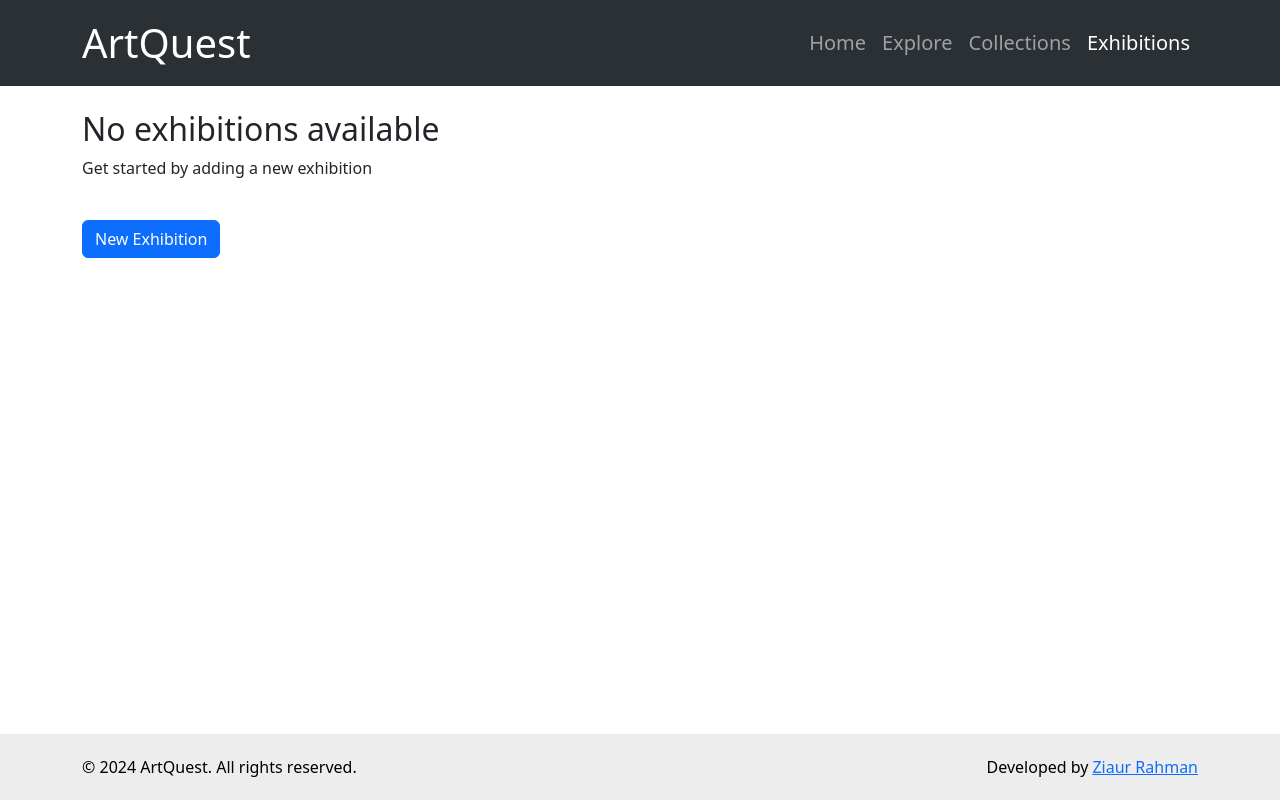
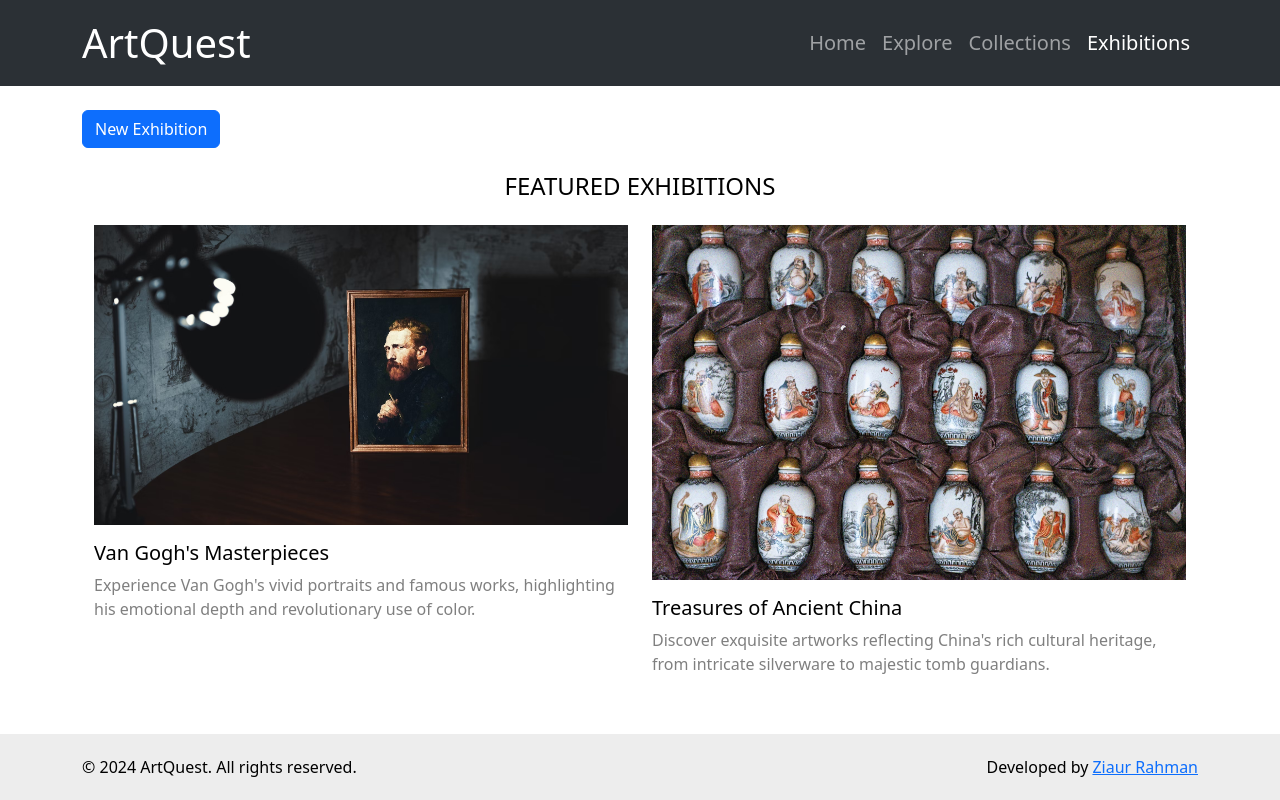
Before and after one commit to ziaxgit/ArtQuest, a React (Vite) app in the folder Frontend/: page /exhibitions in a window 1280 px wide. Built offline with nearby package versions, Linux system fonts and the light colour scheme.

Commit message:
render featured exhibitions on exhibition page

```diff
--- a/Frontend/src/Components/Exhibitions.tsx
+++ b/Frontend/src/Components/Exhibitions.tsx
@@ -18,6 +18,7 @@ import {
 } from "../utils/exhibitionStorage";
 import { MdOutlineEdit } from "react-icons/md";
 import { MdDelete } from "react-icons/md";
+import FeaturedExhibition from "./FeaturedExhibition";
 
 interface Artwork {
   id: number;
@@ -58,7 +59,7 @@ export default function Exhibitions() {
     null
   );
   const [showNoArtworkModal, setShowNoArtworkModal] = useState(false);
-
+  console.log(exhibitions);
   const handleClose = () => {
     setShow(false);
     setError(null);
@@ -172,16 +173,10 @@ export default function Exhibitions() {
   return (
     <>
       <Container>
-        {exhibitions.length === 0 && (
-          <>
-            <h2 className="mt-4">No exhibitions available</h2>
-            <p>Get started by adding a new exhibition </p>
-          </>
-        )}
-
-        <Button onClick={handleShow} variant="primary" className="mt-4">
+        <Button onClick={handleShow} variant="primary" className="mt-4 mb-4">
           New Exhibition
         </Button>
+        <FeaturedExhibition />
         <Row className="mt-4 ">
           {exhibitions.map((exhibition, index) => (
             <Col key={index} xs={12} sm={6} className="mb-4 ">
```
